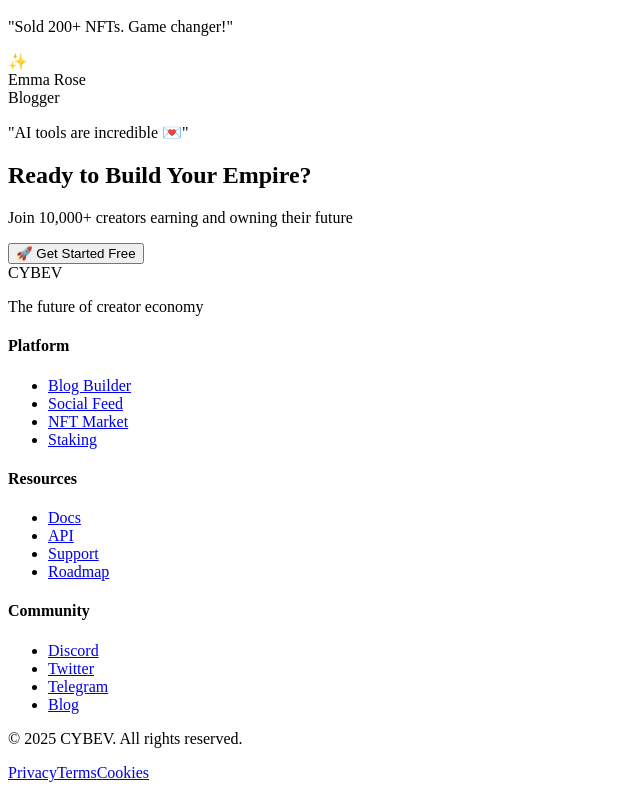
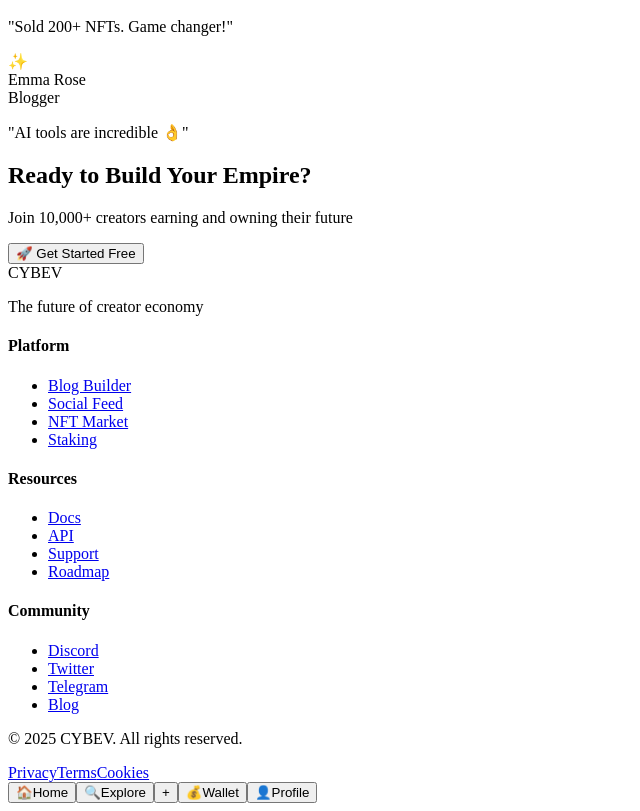
Before and after one commit to cybev1/cybev-frontend, a Next.js app: page / in a window 1280 px wide. Shown: the part 1685-2496 px from the top of the page, without its empty margins (0-640 px from the left). Before the commit the page ends 2475 px from the top, so only its background shows below. Built offline with nearby package versions, Linux system fonts and the light colour scheme.

Commit message:
Update index.jsx

```diff
--- a/src/pages/index.jsx
+++ b/src/pages/index.jsx
@@ -1,8 +1,6 @@
 import { useState, useEffect } from 'react';
-import { useRouter } from 'next/router';
 
 export default function CYBEVLanding() {
-  const router = useRouter();
   const [scrollY, setScrollY] = useState(0);
 
   useEffect(() => {
@@ -65,16 +63,10 @@ export default function CYBEVLanding() {
           </div>
 
           <div className="flex gap-2 sm:gap-3">
-            <button
-              onClick={() => router.push('/auth/login')}
-              className="px-3 py-2 sm:px-5 sm:py-2.5 rounded-lg text-sm sm:text-base text-gray-700 hover:bg-blue-50 transition font-medium"
-            >
+            <button className="px-3 py-2 sm:px-5 sm:py-2.5 rounded-lg text-sm sm:text-base text-gray-700 hover:bg-blue-50 transition font-medium">
               Sign In
             </button>
-            <button
-              onClick={() => router.push('/auth/choice')}
-              className="px-4 py-2 sm:px-6 sm:py-2.5 rounded-lg bg-gradient-to-r from-blue-600 to-cyan-500 hover:from-blue-700 hover:to-cyan-600 text-white transition font-semibold shadow-lg text-sm sm:text-base"
-            >
+            <button className="px-4 py-2 sm:px-6 sm:py-2.5 rounded-lg bg-gradient-to-r from-blue-600 to-cyan-500 hover:from-blue-700 hover:to-cyan-600 text-white transition font-semibold shadow-lg text-sm sm:text-base">
               Start Free
             </button>
           </div>
@@ -103,10 +95,7 @@ export default function CYBEVLanding() {
           </p>
 
           <div className="flex flex-col sm:flex-row gap-3 sm:gap-4 justify-center mb-12 sm:mb-20 px-4">
-            <button
-              onClick={() => router.push('/auth/choice')}
-              className="w-full sm:w-auto px-6 py-3.5 sm:px-8 sm:py-4 rounded-xl bg-gradient-to-r from-blue-600 to-cyan-500 hover:from-blue-700 hover:to-cyan-600 text-white transition font-bold text-base sm:text-lg shadow-2xl shadow-blue-200 active:scale-95"
-            >
+            <button className="w-full sm:w-auto px-6 py-3.5 sm:px-8 sm:py-4 rounded-xl bg-gradient-to-r from-blue-600 to-cyan-500 hover:from-blue-700 hover:to-cyan-600 text-white transition font-bold text-base sm:text-lg shadow-2xl shadow-blue-200 active:scale-95">
               🚀 Start Building Free
             </button>
             <button className="w-full sm:w-auto px-6 py-3.5 sm:px-8 sm:py-4 rounded-xl bg-white border-2 border-blue-200 hover:border-blue-400 hover:bg-blue-50 text-gray-700 transition font-bold text-base sm:text-lg active:scale-95">
@@ -128,7 +117,7 @@ export default function CYBEVLanding() {
         </div>
       </section>
 
-      {/* Features Section */}
+      {/* Features Section - Swipeable on Mobile */}
       <section id="features" className="py-12 sm:py-16 md:py-24 px-4 sm:px-6 bg-gradient-to-br from-white via-blue-50 to-cyan-50 relative">
         <div className="max-w-7xl mx-auto">
           <div className="text-center mb-8 sm:mb-12 md:mb-16 px-4">
@@ -138,6 +127,7 @@ export default function CYBEVLanding() {
             <p className="text-base sm:text-lg md:text-xl text-gray-600">One platform. Infinite possibilities.</p>
           </div>
 
+          {/* Mobile: Stack, Desktop: Grid */}
           <div className="grid sm:grid-cols-2 lg:grid-cols-4 gap-4 sm:gap-5 md:gap-6">
             {features.map((feature, i) => (
               <div
@@ -155,7 +145,7 @@ export default function CYBEVLanding() {
         </div>
       </section>
 
-      {/* How It Works */}
+      {/* How It Works - Mobile Friendly */}
       <section id="how-it-works" className="py-12 sm:py-16 md:py-24 px-4 sm:px-6 bg-gradient-to-br from-slate-50 to-blue-50">
         <div className="max-w-6xl mx-auto">
           <div className="text-center mb-8 sm:mb-12 md:mb-16 px-4">
@@ -191,7 +181,7 @@ export default function CYBEVLanding() {
         </div>
       </section>
 
-      {/* Testimonials */}
+      {/* Testimonials - Mobile Swipe */}
       <section className="py-12 sm:py-16 md:py-24 px-4 sm:px-6 bg-gradient-to-br from-white via-cyan-50 to-blue-50">
         <div className="max-w-6xl mx-auto">
           <div className="text-center mb-8 sm:mb-12 md:mb-16 px-4">
@@ -204,7 +194,7 @@ export default function CYBEVLanding() {
             {[
               { name: 'Sarah Chen', role: 'Creator', text: 'Made $5K in my first month! 🔥', avatar: '👩🏻‍💻' },
               { name: 'Marcus J', role: 'NFT Artist', text: 'Sold 200+ NFTs. Game changer!', avatar: '🎨' },
-              { name: 'Emma Rose', role: 'Blogger', text: 'AI tools are incredible 💌', avatar: '✨' }
+              { name: 'Emma Rose', role: 'Blogger', text: 'AI tools are incredible 👌', avatar: '✨' }
             ].map((testimonial, i) => (
               <div key={i} className="p-5 sm:p-6 md:p-8 rounded-2xl sm:rounded-3xl bg-white/90 backdrop-blur-sm border border-blue-100 hover:border-blue-300 hover:shadow-2xl transition-all duration-300 active:scale-95">
                 <div className="flex items-center gap-3 sm:gap-4 mb-4 sm:mb-6">
@@ -223,7 +213,7 @@ export default function CYBEVLanding() {
         </div>
       </section>
 
-      {/* CTA */}
+      {/* CTA - Mobile Optimized */}
       <section className="py-12 sm:py-16 md:py-24 px-4 sm:px-6 bg-gradient-to-br from-slate-50 to-indigo-50">
         <div className="max-w-4xl mx-auto">
           <div className="p-8 sm:p-10 md:p-12 rounded-3xl bg-gradient-to-br from-blue-600 via-cyan-500 to-indigo-600 text-white shadow-2xl">
@@ -233,17 +223,14 @@ export default function CYBEVLanding() {
             <p className="text-base sm:text-lg md:text-xl text-blue-50 mb-6 sm:mb-8">
               Join 10,000+ creators earning and owning their future
             </p>
-            <button
-              onClick={() => router.push('/auth/choice')}
-              className="w-full sm:w-auto px-8 py-4 sm:px-10 sm:py-5 rounded-xl bg-white text-blue-600 hover:bg-blue-50 transition font-bold text-base sm:text-lg md:text-xl shadow-2xl active:scale-95"
-            >
+            <button className="w-full sm:w-auto px-8 py-4 sm:px-10 sm:py-5 rounded-xl bg-white text-blue-600 hover:bg-blue-50 transition font-bold text-base sm:text-lg md:text-xl shadow-2xl active:scale-95">
               🚀 Get Started Free
             </button>
           </div>
         </div>
       </section>
 
-      {/* Footer */}
+      {/* Footer - Mobile Friendly */}
       <footer className="py-8 sm:py-12 px-4 sm:px-6 border-t border-blue-100 bg-white">
         <div className="max-w-7xl mx-auto">
           <div className="grid grid-cols-2 sm:grid-cols-4 gap-6 sm:gap-8 mb-8">
@@ -283,6 +270,31 @@ export default function CYBEVLanding() {
           </div>
         </div>
       </footer>
+
+      {/* Mobile Bottom Nav (Optional) */}
+      <div className="sm:hidden fixed bottom-0 left-0 right-0 bg-white/95 backdrop-blur-xl border-t border-blue-100 px-4 py-3 z-40 shadow-2xl">
+        <div className="flex justify-around items-center max-w-md mx-auto">
+          <button className="flex flex-col items-center gap-1 text-blue-600">
+            <span className="text-xl">🏠</span>
+            <span className="text-xs font-medium">Home</span>
+          </button>
+          <button className="flex flex-col items-center gap-1 text-gray-500">
+            <span className="text-xl">🔍</span>
+            <span className="text-xs font-medium">Explore</span>
+          </button>
+          <button className="w-12 h-12 rounded-full bg-gradient-to-r from-blue-600 to-cyan-500 flex items-center justify-center text-white text-2xl shadow-xl -mt-6">
+            +
+          </button>
+          <button className="flex flex-col items-center gap-1 text-gray-500">
+            <span className="text-xl">💰</span>
+            <span className="text-xs font-medium">Wallet</span>
+          </button>
+          <button className="flex flex-col items-center gap-1 text-gray-500">
+            <span className="text-xl">👤</span>
+            <span className="text-xs font-medium">Profile</span>
+          </button>
+        </div>
+      </div>
     </div>
   );
 }
```
